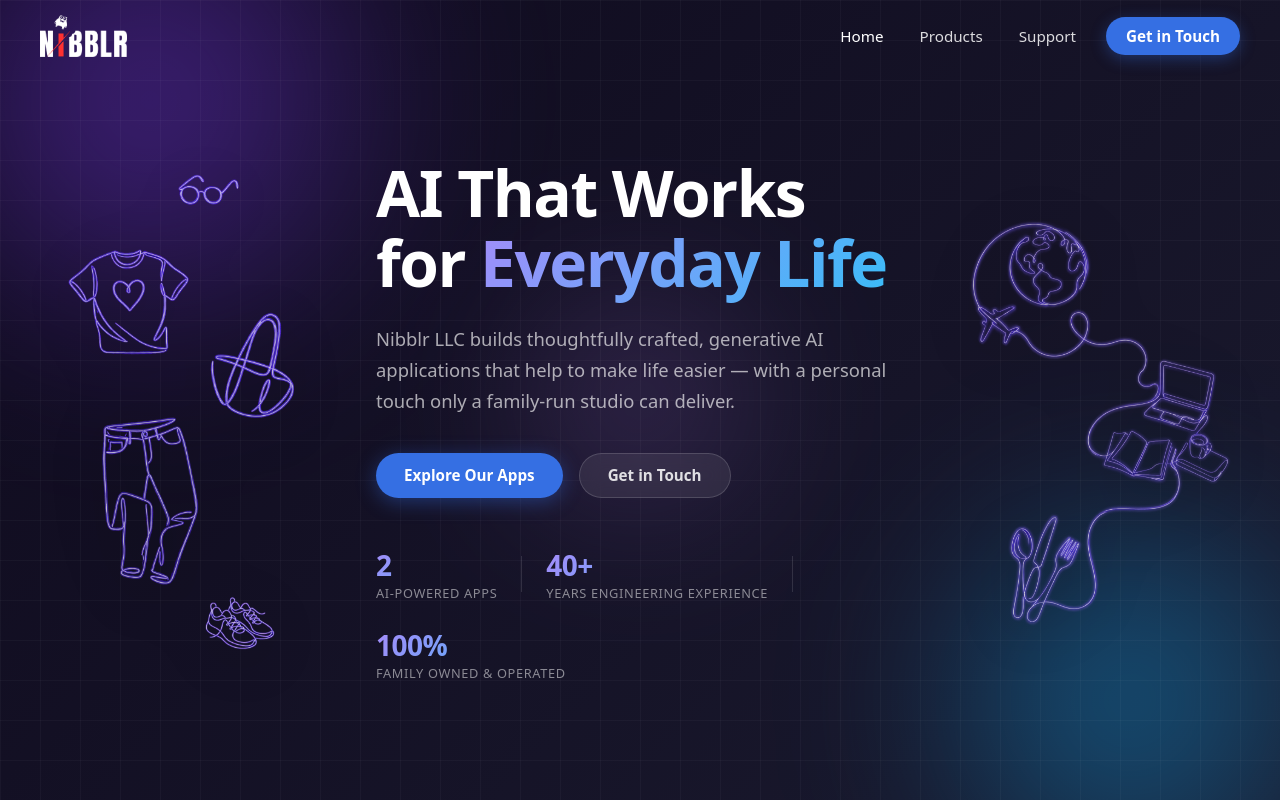
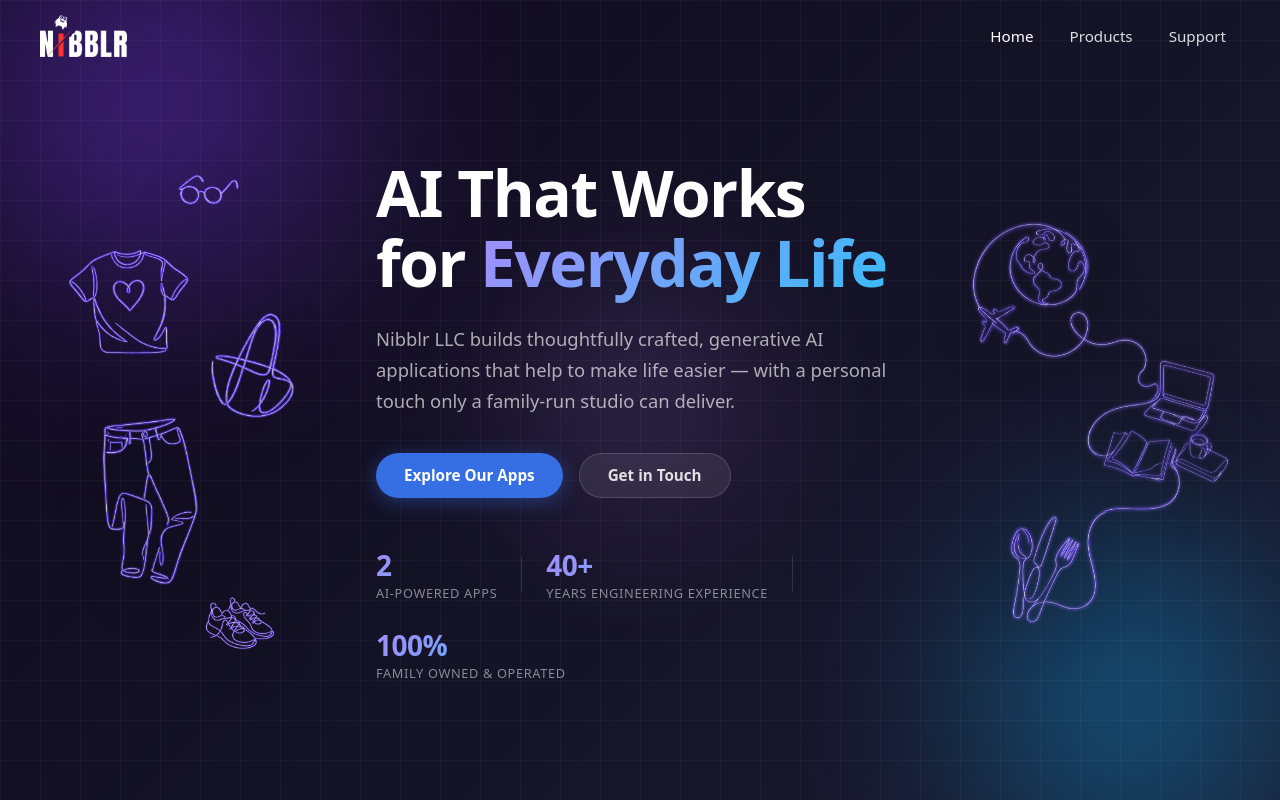
Before and after one commit to nibblrtech/nibblr, a React (Vite) app in the folder client/: page / in a window 1280 px wide. Shown: the top 800 px of the page. Built offline with nearby package versions, Linux system fonts and the light colour scheme.

Commit message:
removed get in touch button

```diff
--- a/client/src/components/Navbar.jsx
+++ b/client/src/components/Navbar.jsx
@@ -57,9 +57,6 @@
           >
             Support
           </Link>
-          <Link to="/support" className="nav-cta">
-            Get in Touch
-          </Link>
         </nav>
 
         <button
```
